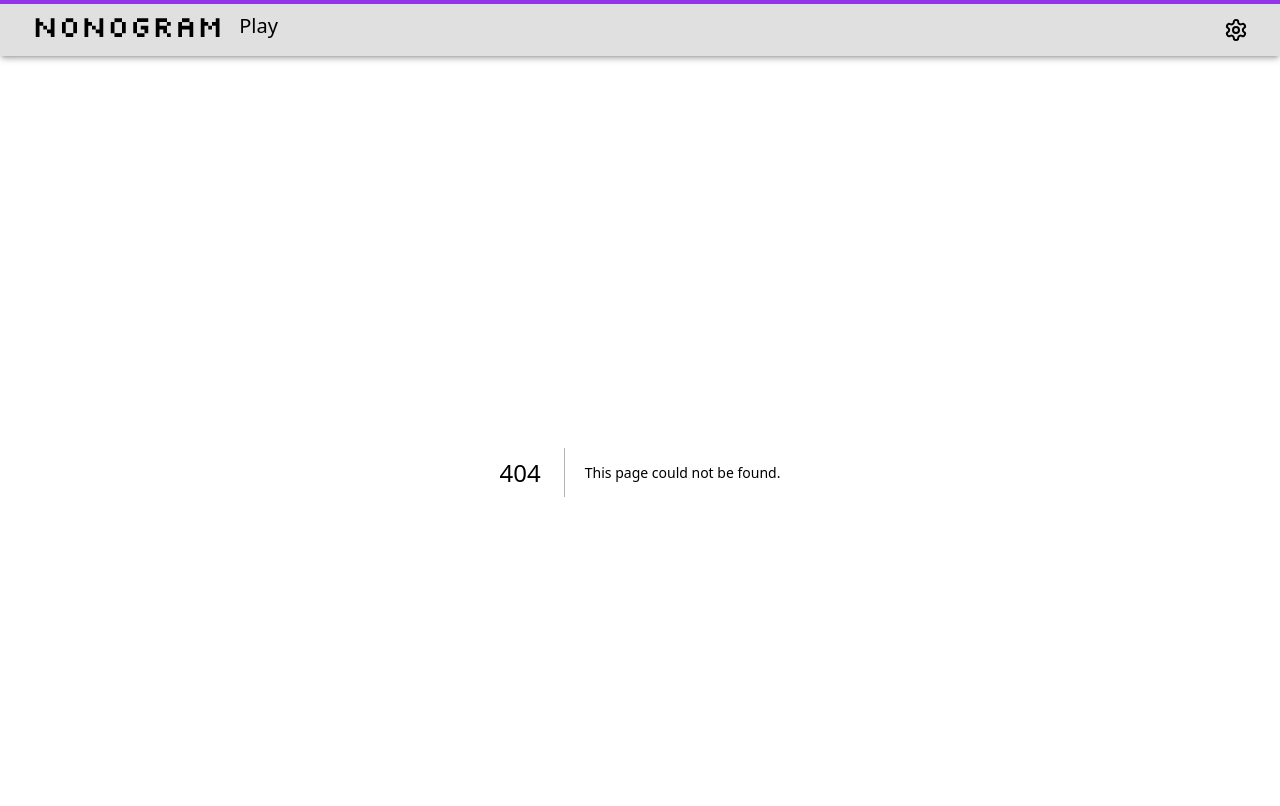
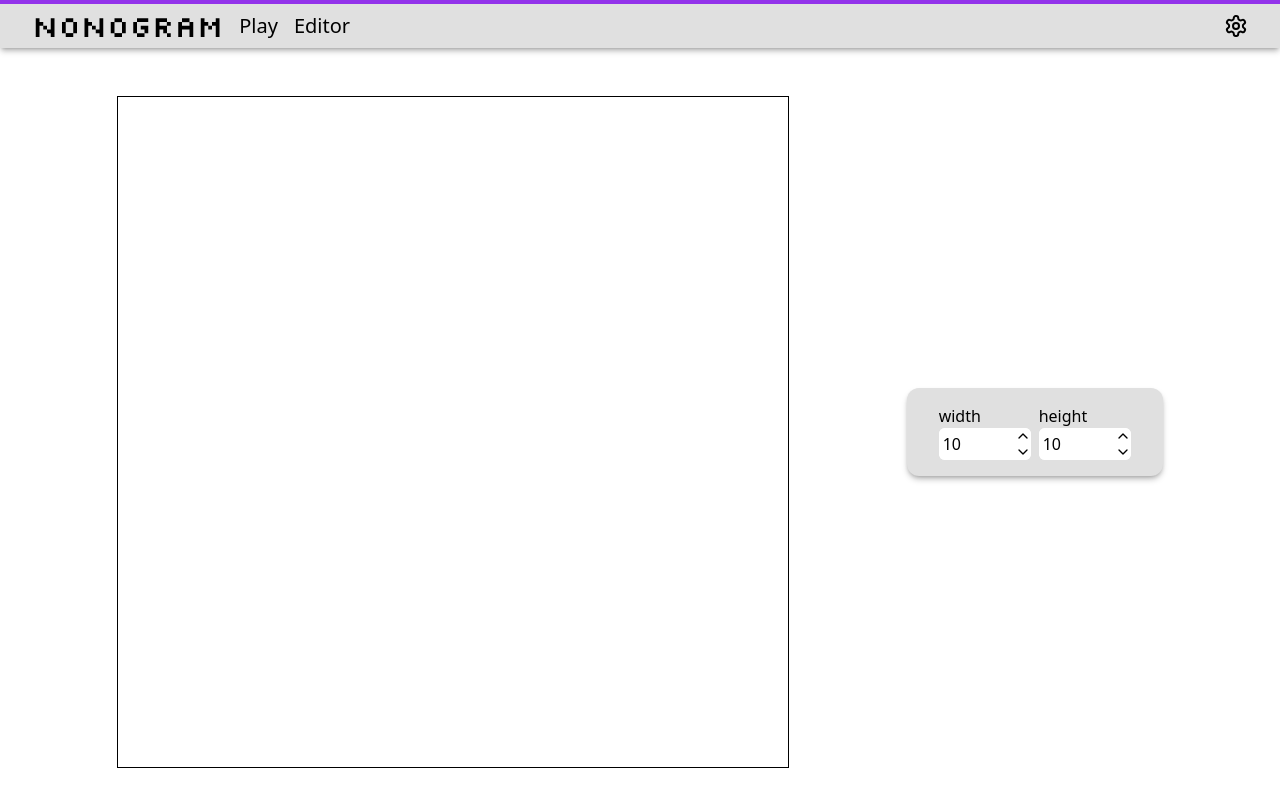
Before and after one commit to pharaok/nonogram, a Next.js app: page /editor in a window 1280 px wide. Before the commit this address had no page. Shown: the top 806 px of the page. Built offline with nearby package versions, Linux system fonts and the light colour scheme.

Commit message:
create editor page

```diff
--- /dev/null
+++ b/src/app/editor/page.tsx
@@ -0,0 +1,107 @@
+"use client";
+
+import Canvas from "components/canvas";
+import NumberInput from "components/numberInput";
+import { plotLine } from "helpers";
+import { Rect } from "helpers/canvas";
+import produce from "immer";
+import { clamp, isEqual } from "lodash-es";
+import { useEffect, useRef, useState } from "react";
+import { EntriesOf, Point } from "types";
+
+export default function Editor() {
+  const cursor = useRef<Point>([0, 0]);
+  const brush = useRef(1);
+  const [dimensions, setDimensions] = useState({ width: 10, height: 10 });
+  const [grid, setGrid] = useState(
+    [...Array(dimensions.height)].map(() => Array(dimensions.width).fill(0))
+  );
+  useEffect(() => {
+    setGrid((grid) =>
+      [...Array(dimensions.height)].map((_, y) =>
+        Array(dimensions.width)
+          .fill(0)
+          .map((v, x) => grid?.[y]?.[x] ?? v)
+      )
+    );
+  }, [dimensions]);
+  return (
+    <main className="relative flex-1">
+      <div className="items center absolute inset-0 flex flex-col items-center justify-evenly gap-8 p-4 md:flex-row md:p-8">
+        <div className="flex aspect-square max-h-full max-w-full items-center justify-center  overflow-hidden">
+          <div
+            className="relative max-h-full max-w-full overflow-hidden"
+            style={{
+              aspectRatio: `${dimensions.width} / ${dimensions.height}`,
+            }}
+          >
+            <Canvas
+              className="absolute h-full w-full touch-none border border-foreground"
+              viewBox={[0, 0, dimensions.width, dimensions.height]}
+              onPointerDown={(e, coords) => {
+                const [x, y] = coords;
+                brush.current = +!grid[y][x];
+                setGrid(
+                  produce((draft) => {
+                    draft[y][x] = brush.current;
+                  })
+                );
+                e.currentTarget.setPointerCapture(e.pointerId);
+                cursor.current = coords;
+              }}
+              onPointerMove={(e, coords) => {
+                if (!e.buttons) return;
+                if (isEqual(coords, cursor.current)) return;
+                coords = coords.map((c, i) =>
+                  clamp(c, 0, [dimensions.width, dimensions.height][i] - 1)
+                ) as Point;
+                setGrid(
+                  produce(grid, (draft) => {
+                    plotLine(cursor.current, coords, ([x, y]) => {
+                      draft[y][x] = brush.current;
+                    });
+                  })
+                );
+                cursor.current = coords;
+              }}
+            >
+              {(canvas) => {
+                canvas.clear();
+                grid.forEach((row, y) => {
+                  row.forEach((cell, x) => {
+                    if (cell)
+                      canvas.add(
+                        new Rect({
+                          x,
+                          y,
+                          width: 1,
+                          height: 1,
+                          fill: "rgb(var(--color-foreground))",
+                        })
+                      );
+                  });
+                });
+                canvas.draw();
+              }}
+            </Canvas>
+            <div className="h-screen w-screen"></div>
+          </div>
+        </div>
+        <div className="grid w-64 grid-cols-2 gap-2 rounded-xl bg-background-alt py-4 px-8 shadow-md shadow-black/25">
+          {(Object.entries(dimensions) as EntriesOf<typeof dimensions>).map(
+            ([k, v], i) => (
+              <div key={i}>
+                <label htmlFor={k}>{k}</label>
+                <NumberInput
+                  className="!bg-background"
+                  value={v}
+                  onChange={(v) => setDimensions({ ...dimensions, [k]: v })}
+                />
+              </div>
+            )
+          )}
+        </div>
+      </div>
+    </main>
+  );
+}
--- a/src/components/header.tsx
+++ b/src/components/header.tsx
@@ -14,12 +14,20 @@ export default function Header() {
     >
       <nav className="flex items-center gap-4">
         <Link href="/">
-          <Heading index={1} className="font-display">
+          <Heading index={1} className="hidden">
             Nonogram
           </Heading>
+          <span className='font-display text-3xl before:content-["Nng"] md:before:content-["Nonogram"]'></span>
         </Link>
         <Link href={`/play?${searchParams.toString()}`}>
-          <Heading index={2}>Play</Heading>
+          <Heading index={2} className="!mb-0">
+            Play
+          </Heading>
+        </Link>
+        <Link href="/editor">
+          <Heading index={2} className="!mb-0">
+            Editor
+          </Heading>
         </Link>
       </nav>
       <nav className="flex">
```
